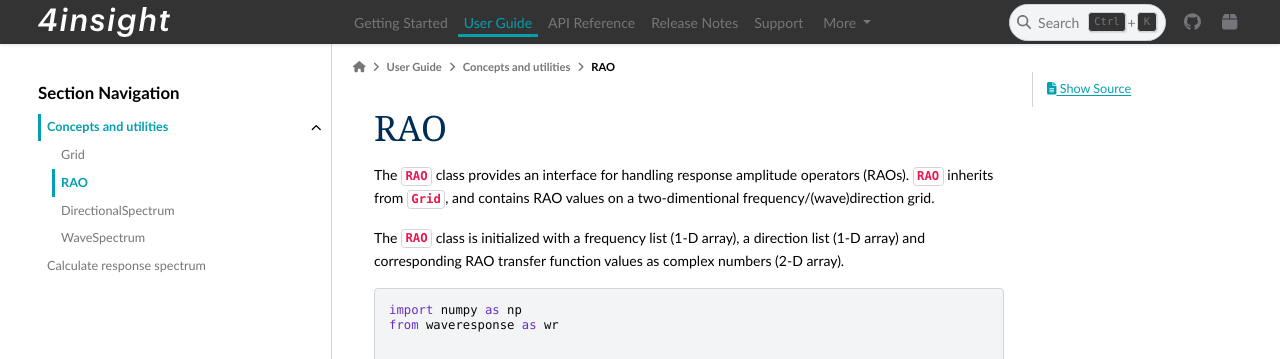
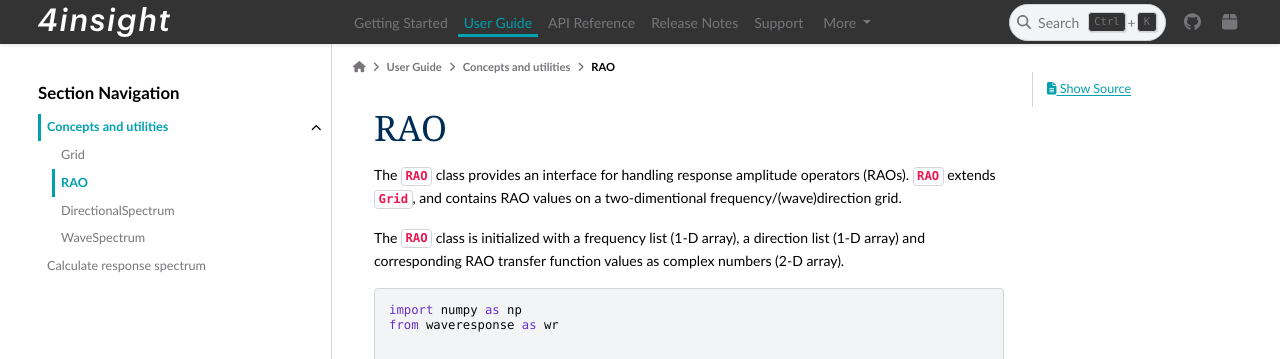
Before and after one commit to 4Subsea/waveresponse-python, a Sphinx documentation site: the page built from docs/user_guide/concepts_utils/rao.rst, in a window 1280 px wide and 900 px high. Shown: the top 359 px of the window. Built offline with Sphinx 7.4.7 and the PyData theme 0.15.4, drawn with Linux system fonts in a browser that asks for light colours.

Commit message:
small docs fix

```diff
--- a/docs/user_guide/concepts_utils/rao.rst
+++ b/docs/user_guide/concepts_utils/rao.rst
@@ -1,7 +1,7 @@
 RAO
 ===
 The :class:`~waveresponse.RAO` class provides an interface for handling response
-amplitude operators (RAOs). :class:`~waveresponse.RAO` inherits from :class:`~waveresponse.Grid`,
+amplitude operators (RAOs). :class:`~waveresponse.RAO` extends :class:`~waveresponse.Grid`,
 and contains RAO values on a two-dimentional frequency/(wave)direction grid.
 
 The :class:`~waveresponse.RAO` class is initialized with a frequency list (1-D array),
```
